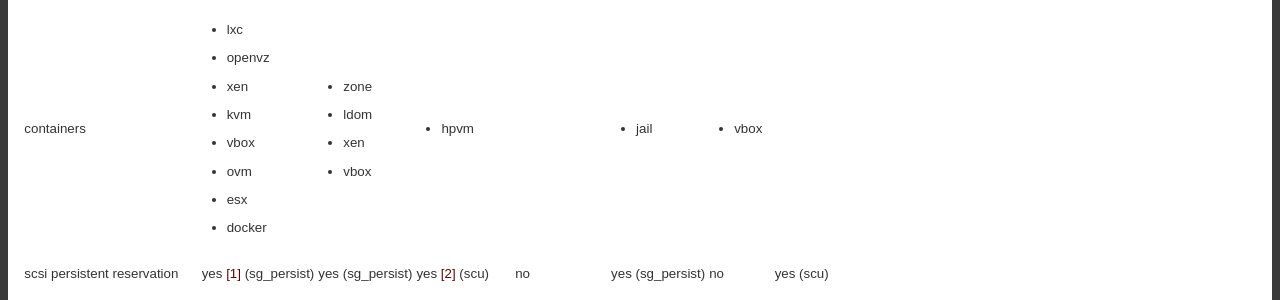
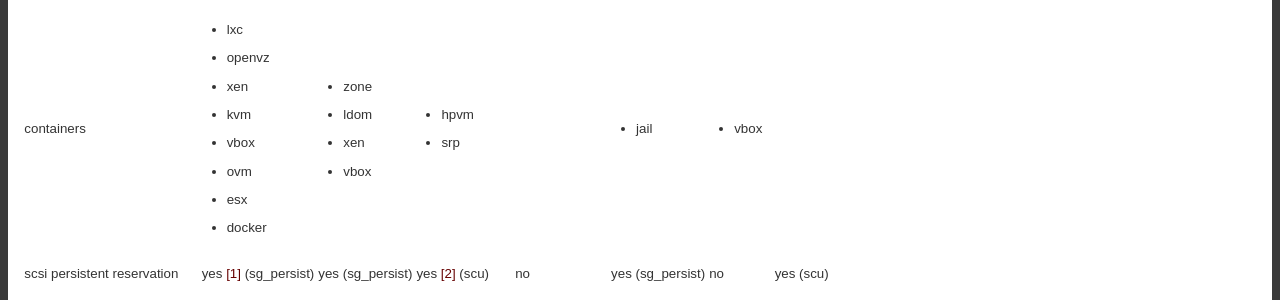
Before and after one commit to opensvc/docs.opensvc.com, a Sphinx documentation site: the page built from source/agent.feature.matrix.rst, in a window 1280 px wide and 900 px high, scrolled down 335 px. Shown: the part 125-425 px from the top of the window. Built offline with Sphinx 7.4.7, drawn with Linux system fonts in a browser that asks for light colours; comment, search, counter and statistics services are not loaded.

Commit message:
Add srp in Service management features by operating system

```diff
--- a/source/agent.feature.matrix.rst
+++ b/source/agent.feature.matrix.rst
@@ -16,7 +16,7 @@
 |             | * sync         |               |               |               |              |              |            |            |
 +-------------+----------------+---------------+---------------+---------------+--------------+--------------+------------+------------+
 | containers  | * lxc          | * zone        | * hpvm        |               | * jail       | * vbox       |            |            |
-|             | * openvz       | * ldom        |               |               |              |              |            |            |
+|             | * openvz       | * ldom        | * srp         |               |              |              |            |            |
 |             | * xen          | * xen         |               |               |              |              |            |            |
 |             | * kvm          | * vbox        |               |               |              |              |            |            |
 |             | * vbox         |               |               |               |              |              |            |            |
```
